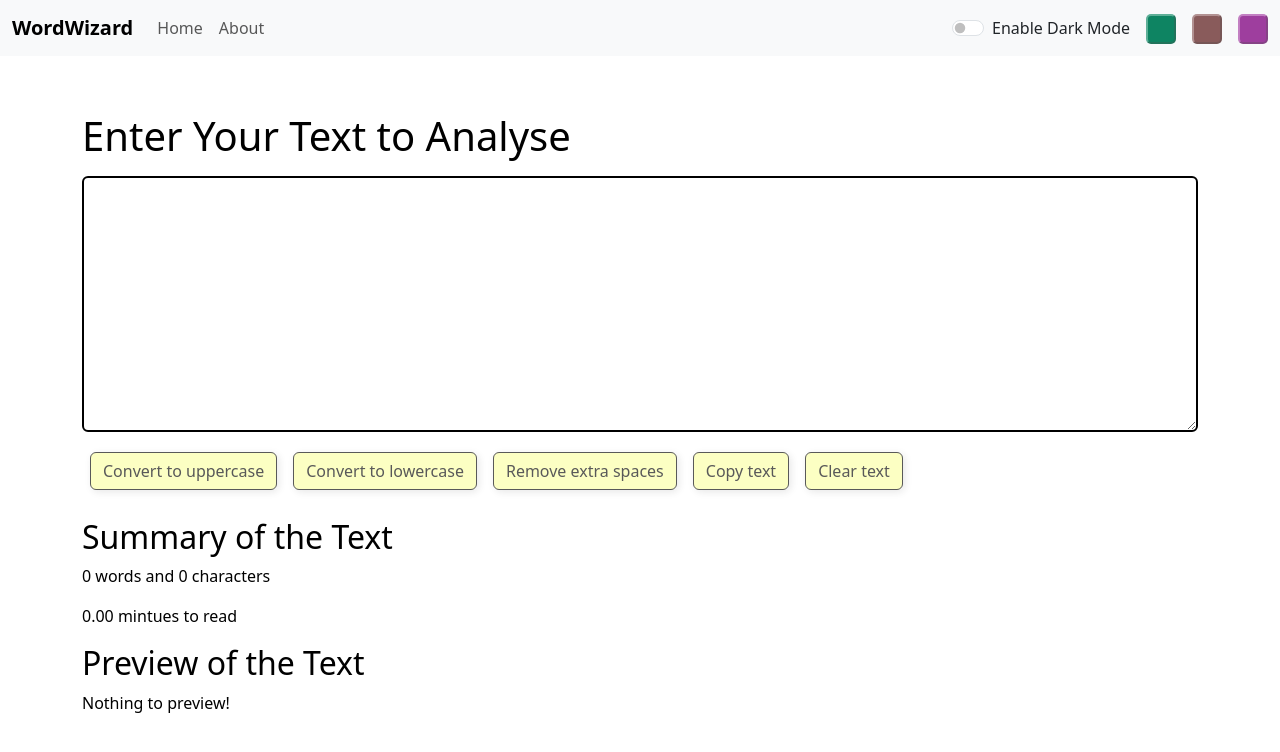
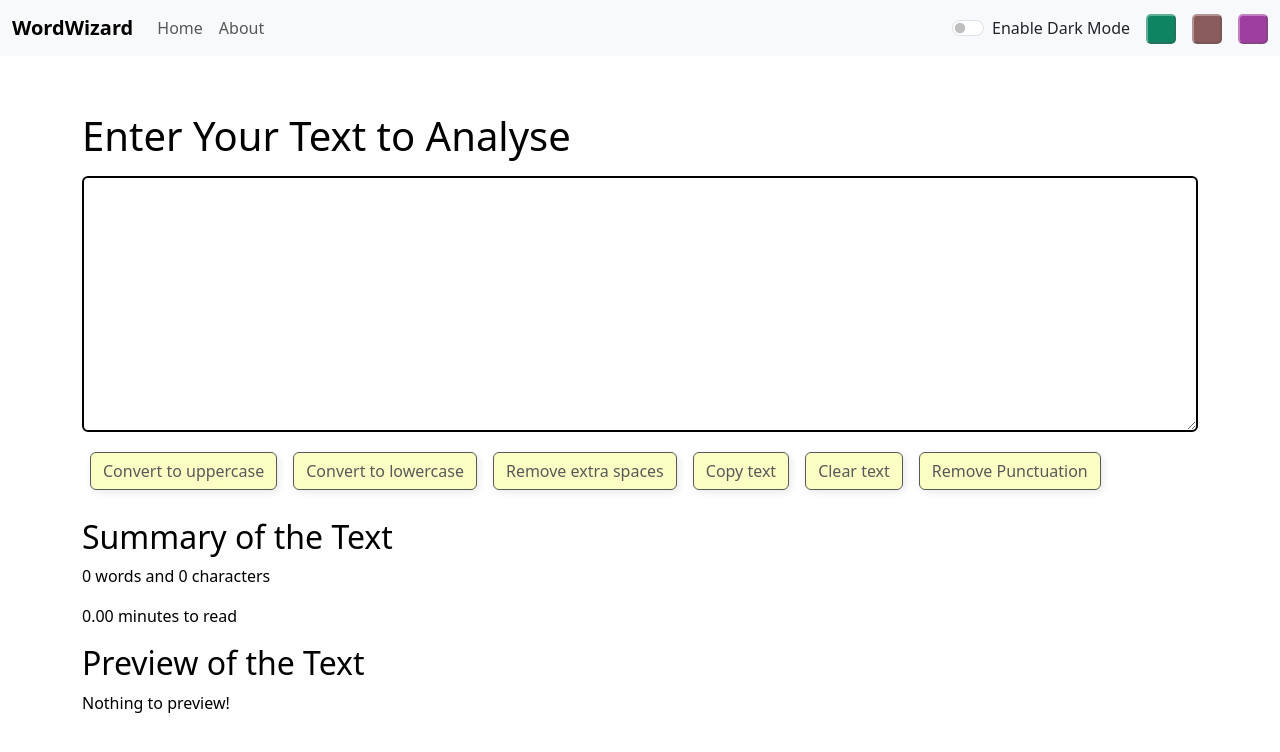
Before and after one commit to swarnadip555/WordWizard, a React (Vite) app: page /#/ in a window 1280 px wide. Shown: the top 752 px of the page. Built offline with nearby package versions, Linux system fonts and the light colour scheme.

Commit message:
Add Remove Punctuation feature to TextForm

```diff
--- a/src/components/TextForm.jsx
+++ b/src/components/TextForm.jsx
@@ -18,22 +18,62 @@ const TextForm = (props) => {
     boxShadow: '2px 2px 8px rgba(0, 0, 0, 0.15)',
   }
 
+  // -------------------------------
+  // Remove punctuation function
+  // -------------------------------
+  const removePunctuation = () => {
+    // Regex removes all standard punctuation characters
+    const newText = text.replace(/[!"#$%&'()*+,\-./:;<=>?@[\\\]^_`{|}~]/g, "");
+    setText(newText);
+    props.showAlert("Punctuation removed!", "success");
+  }
+
   return (
     <section data-aos="fade-up" style={{ color: props.theme === 'light' ? 'black' : "white" }}>
       <div className="container">
         <div className="my-3">
           <h1 className="mb-3">{props.heading}</h1>
-          <textarea className="form-control" rows="10" value={text} onChange={handleChange} style={{ color: props.theme === 'light' ? 'black' : "white", backgroundColor: props.theme === 'light' ? 'white' : "#313131", border: props.theme === 'light' ? "2px solid black" : "1px solid grey" }}></textarea>
+          <textarea
+            className="form-control"
+            rows="10"
+            value={text}
+            onChange={handleChange}
+            style={{
+              color: props.theme === 'light' ? 'black' : "white",
+              backgroundColor: props.theme === 'light' ? 'white' : "#313131",
+              border: props.theme === 'light' ? "2px solid black" : "1px solid grey"
+            }}
+          ></textarea>
         </div>
-        {textOperations.map((operation, index) => {
-          return <button key={index} disabled={text.length === 0} className='btn mx-2 my-1' onClick={operation.func} style={buttonStyle}>{operation.label}</button>
-        })}
+
+        {/* Existing text operation buttons */}
+        {textOperations.map((operation, index) => (
+          <button
+            key={index}
+            disabled={text.length === 0}
+            className='btn mx-2 my-1'
+            onClick={operation.func}
+            style={buttonStyle}
+          >
+            {operation.label}
+          </button>
+        ))}
+
+        {/* Remove Punctuation button */}
+        <button
+          disabled={text.length === 0}
+          className='btn mx-2 my-1'
+          onClick={removePunctuation}
+          style={buttonStyle}
+        >
+          Remove Punctuation
+        </button>
       </div>
 
       <div className='info container my-4'>
         <h2>Summary of the Text</h2>
-        <p>{text.split(/\s+/).filter((element) => { return element.length !== 0 }).length} words and {text.length} characters</p>
-        <p>{(0.008 * text.split(' ').filter((element) => { return element.length !== 0 }).length).toFixed(2)} mintues to read</p>
+        <p>{text.split(/\s+/).filter((element) => element.length !== 0).length} words and {text.length} characters</p>
+        <p>{(0.008 * text.split(' ').filter((element) => element.length !== 0).length).toFixed(2)} minutes to read</p>
 
         <h2 className='my-2'>Preview of the Text</h2>
         <p>{text.length > 0 ? text : "Nothing to preview!"}</p>
```
